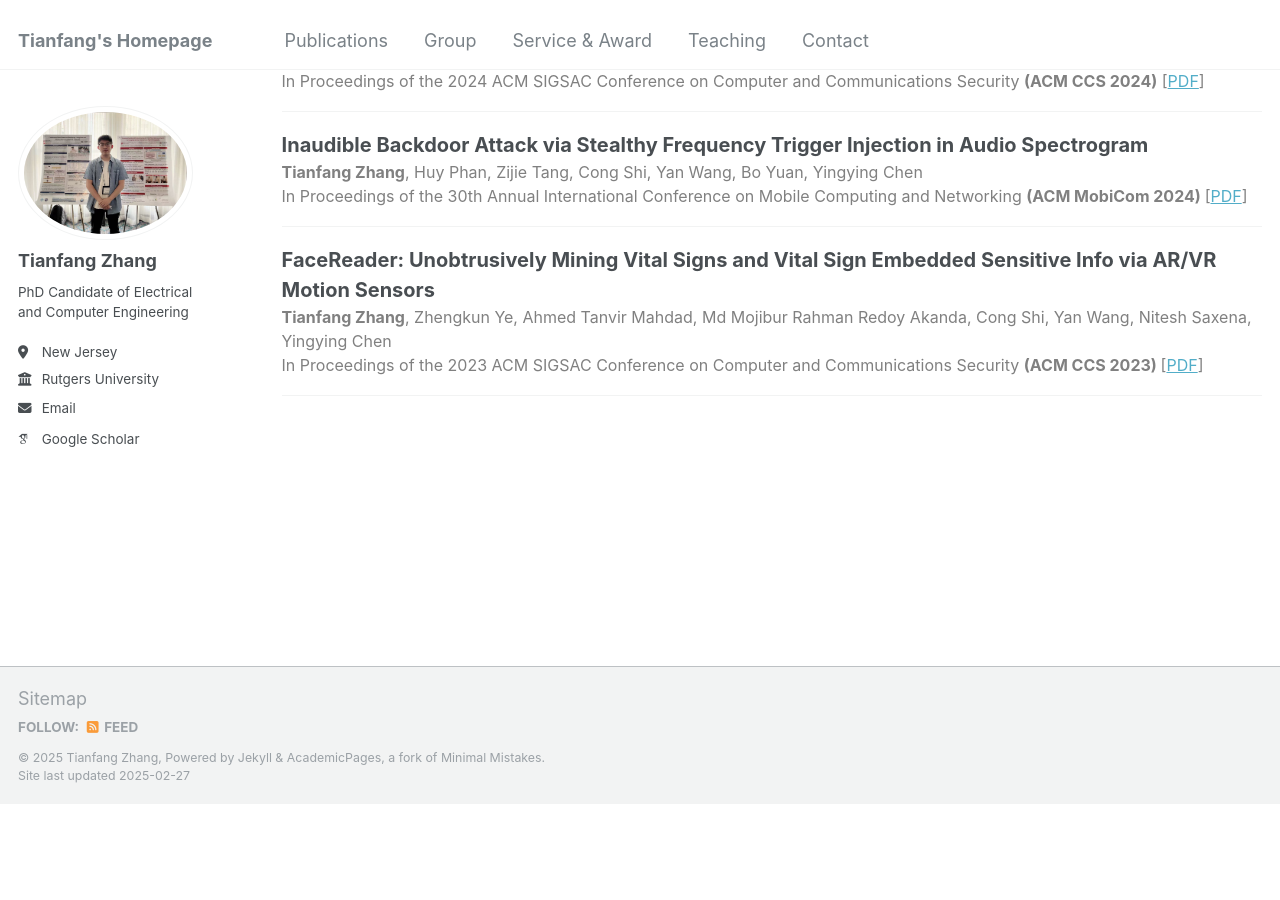
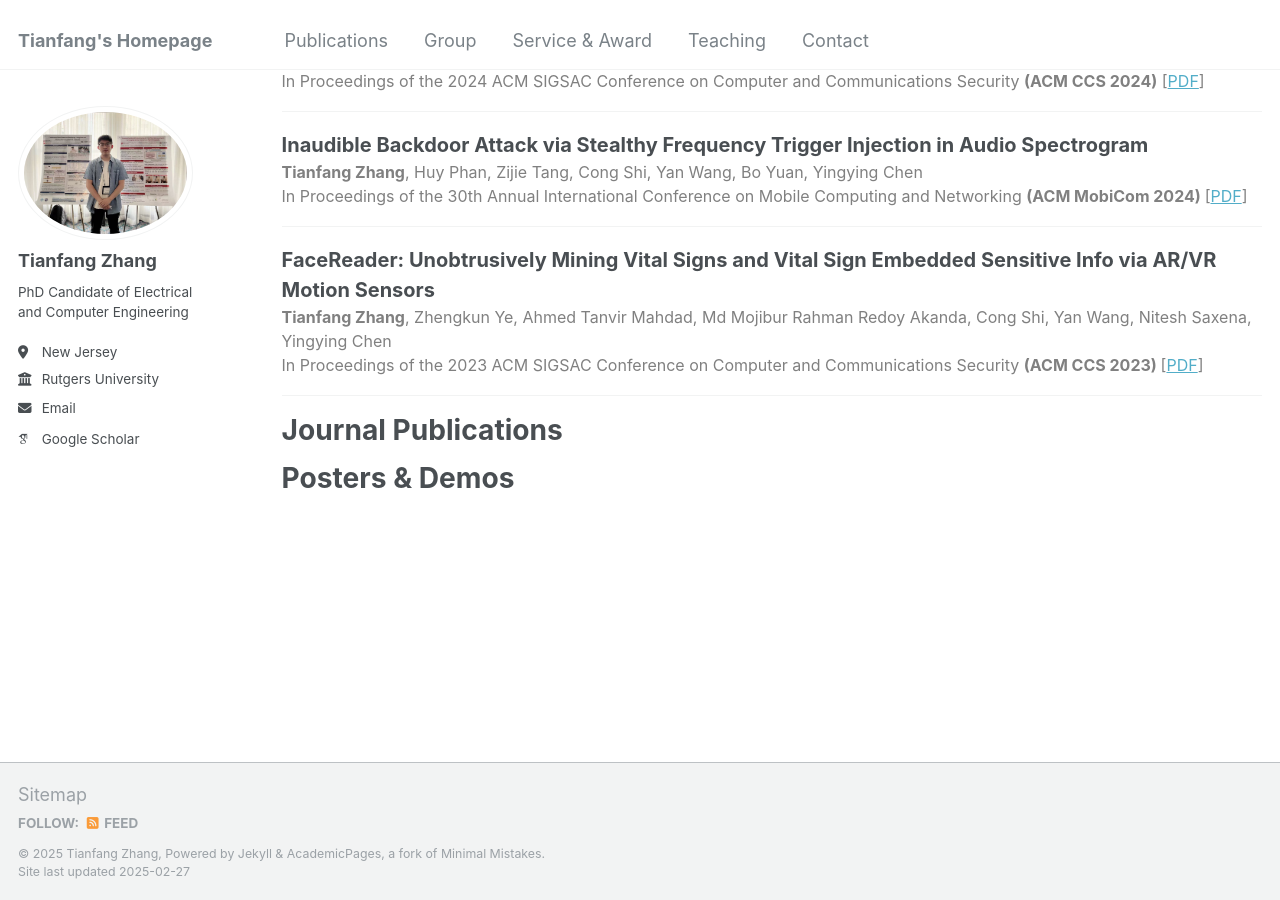
Before and after one commit to tianfang96/tianfang96.github.io, a Jekyll site: the page built from _pages/publications.html, in a window 1280 px wide and 900 px high, scrolled down 583 px. Built offline with Jekyll 4.4.1, drawn with Linux system fonts in a browser that asks for light colours; some web fonts are replaced; before the commit the page ends 1387 px from its top, so only the background shows below that.

Commit message:
Update publications.html

```diff
--- a/_pages/publications.html
+++ b/_pages/publications.html
@@ -68,3 +68,5 @@ author_profile: true
   In Proceedings of the 2023 ACM SIGSAC Conference on Computer and Communications Security <strong>(ACM CCS 2023) </strong> [<a href="https://web.njit.edu/~cs638/paper/FaceReader%20Unobtrusively%20Mining%20Vital%20Signs%20and%20Vital%20Sign%20Embedded%20Sensitive%20Info%20via%20ARVR%20Motion%20Sensors.pdf">PDF</a>]
 </div>
 <hr>
+<h1>Journal Publications</h1>
+<h1>Posters & Demos</h1>
```
